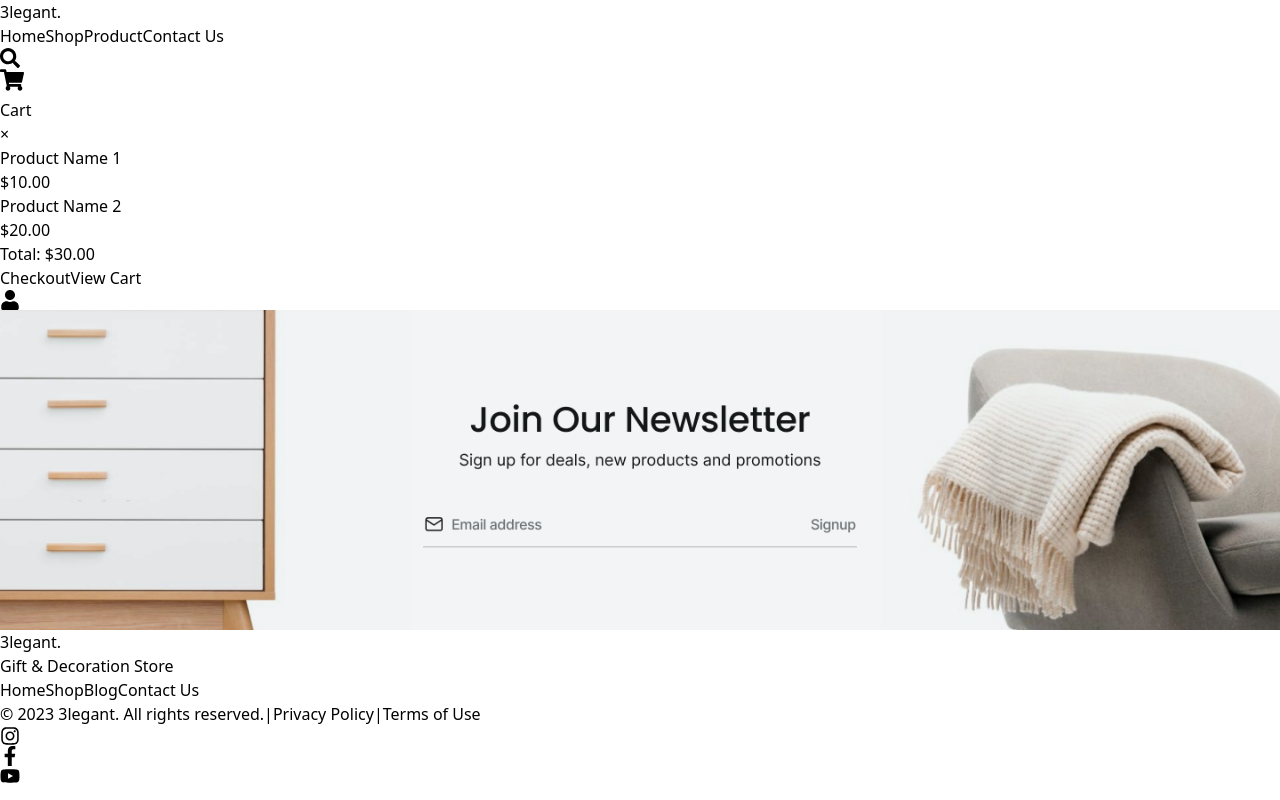
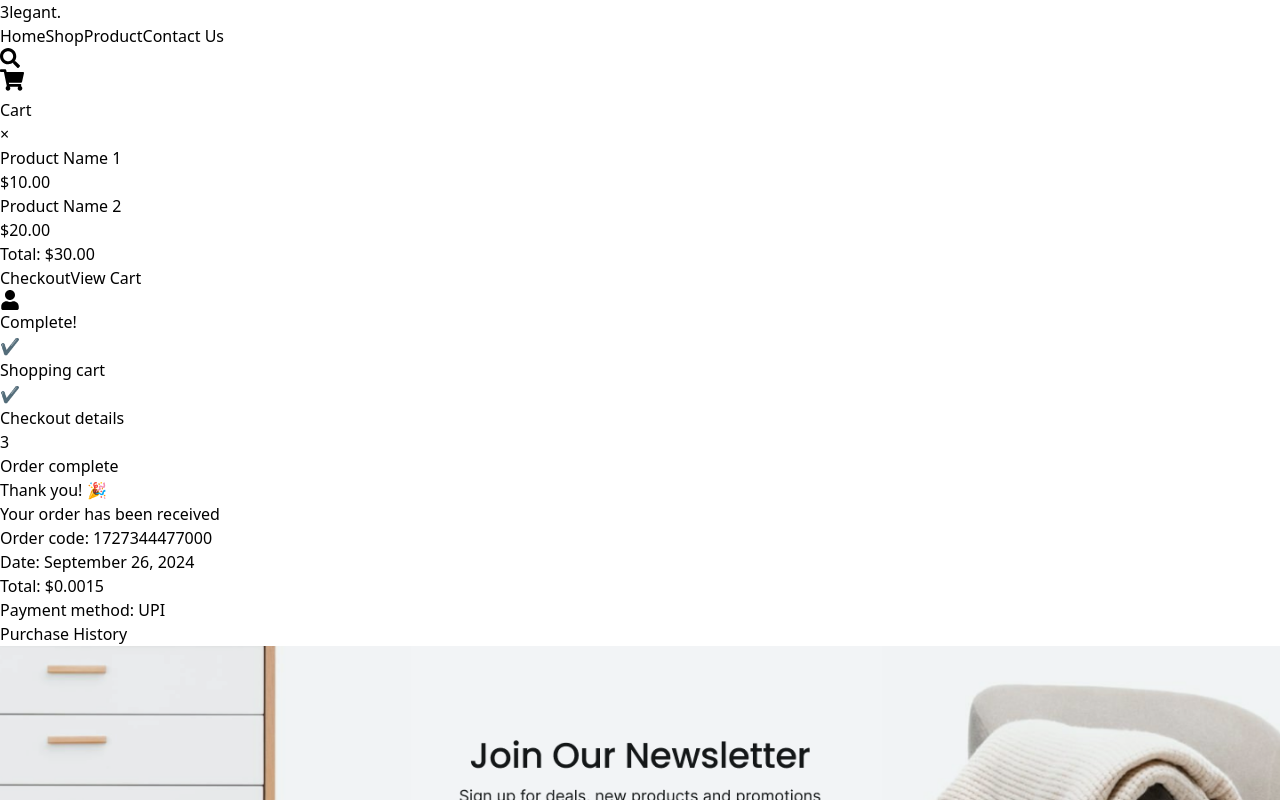
Before and after one commit to shadabkhan16/e_commerce, a React (Vite) app: page /OrderPlaced in a window 1280 px wide. Shown: the top 800 px of the page. Built offline with nearby package versions, Linux system fonts and the light colour scheme.

Commit message:
order placed

```diff
--- a/src/App.jsx
+++ b/src/App.jsx
@@ -9,6 +9,7 @@ import ContactUs from "./pages/ContactUs";
 import ProductDetails from "./pages/ProductDetails";
 import Cart from "./pages/Cart";
 import Checkout from "./pages/Checkout";
+import OrderComplete from "./pages/OrderCompleted";
 
 
 const App = () => {
@@ -23,6 +24,7 @@ const App = () => {
         <Route path="/products/:id" element= {<ProductDetails/>} />
         <Route path ="/cart" element ={<Cart/>} />
         <Route path="/checkout" element ={<Checkout/>} />
+        <Route path="/OrderPlaced" element= {<OrderComplete/>}/>
       </Routes>
       <Footer/>
     </Router>
--- a/src/pages/Checkout.jsx
+++ b/src/pages/Checkout.jsx
@@ -1,6 +1,7 @@
 import { useState } from "react";
 import {useDispatch, useSelector} from "react-redux"
 import { decrementQuantity, incrementQuantity } from "../redux/slice/product";
+import { useNavigate } from "react-router-dom";
 
 const Checkout = () => {
   // State to hold form data
@@ -35,14 +36,14 @@ const Checkout = () => {
     dispatch(decrementQuantity(id))
   }
 
+  const navigate = useNavigate()
   const handlePlaceOrder =()=>{
-    console.log("order placed")
+   navigate("/orderPlaced")
   }
 
   // State for managing applied coupon
   const [couponApplied, setCouponApplied] = useState(false);
-  const [total, setTotal] = useState(234.00); // Total price
-  const discount = 25.00; // Coupon discount
+
 
   // Handle form input changes
   const handleChange = (e) => {
--- /dev/null
+++ b/src/pages/OrderCompleted.jsx
@@ -0,0 +1,69 @@
+import React from "react";
+import { useSelector } from "react-redux";
+
+const OrderComplete = () => {
+
+    const orderDetails = useSelector((state)=> state.products.cart)
+
+    const currentDate = new Date();
+const options = { year: 'numeric', month: 'long', day: 'numeric' };
+const formattedDate = currentDate.toLocaleDateString('en-US', options);
+const calculateAmount = () => {
+    return orderDetails.reduce((total, item) => total + item.price * item.quantity, 0).toFixed(2);
+
+  }
+  return (
+    <div className="container mx-auto py-12 px-6 lg:px-20 text-center">
+      <h1 className="text-5xl font-bold mb-8">Complete!</h1>
+
+      {/* Steps */}
+      <div className="flex items-center justify-center mb-12 space-x-8">
+        <div className="flex items-center space-x-2">
+          <div className="h-8 w-8 rounded-full bg-green-500 text-white flex items-center justify-center">✔️</div>
+          <span className="text-green-500">Shopping cart</span>
+        </div>
+        <div className="w-16 h-px bg-gray-300"></div>
+        <div className="flex items-center space-x-2">
+          <div className="h-8 w-8 rounded-full bg-green-500 text-white flex items-center justify-center">✔️</div>
+          <span className="text-green-500">Checkout details</span>
+        </div>
+        <div className="w-16 h-px bg-gray-300"></div>
+        <div className="flex items-center space-x-2">
+          <div className="h-8 w-8 rounded-full bg-gray-300 text-white flex items-center justify-center">3</div>
+          <span className="text-gray-500">Order complete</span>
+        </div>
+      </div>
+
+      {/* Order Summary */}
+      <div className="bg-white shadow-lg rounded-lg p-8 lg:p-16 mb-8">
+        <h2 className="text-3xl font-semibold mb-4">Thank you! 🎉</h2>
+        <p className="text-lg mb-6">Your order has been received</p>
+
+        {/* Order Items */}
+        <div className="flex justify-center mb-6 space-x-8">
+          { orderDetails.map((item ,index) => (
+            <div key={item.id} className="flex flex-col items-center">
+              <img src={item.image} alt={item.name} className="w-24 h-24 object-cover mb-2" />
+              <span className="text-lg font-semibold">{item.title}</span>
+              <span className="text-sm text-gray-500">Qty: {item.quantity}</span>
+              <div className="w-8 h-8 bg-black text-white flex items-center justify-center rounded-full mt-2">{index + 1}</div>
+            </div>
+          ))}
+        </div>
+
+        {/* Order Details */}
+        <div className="text-left space-y-2">
+          <p className="text-lg">Order code: <span className="font-semibold">{Date.now()}</span></p>
+          <p className="text-lg">Date: <span className="font-semibold">{formattedDate}</span></p>
+          <p className="text-lg">Total: <span className="font-semibold">${calculateAmount() +15}</span></p>
+          <p className="text-lg">Payment method: <span className="font-semibold">UPI</span></p>
+        </div>
+
+        {/* Button */}
+        <button className="mt-8 px-6 py-3 bg-black text-white font-semibold rounded-md">Purchase History</button>
+      </div>
+    </div>
+  );
+};
+
+export default OrderComplete;
```
